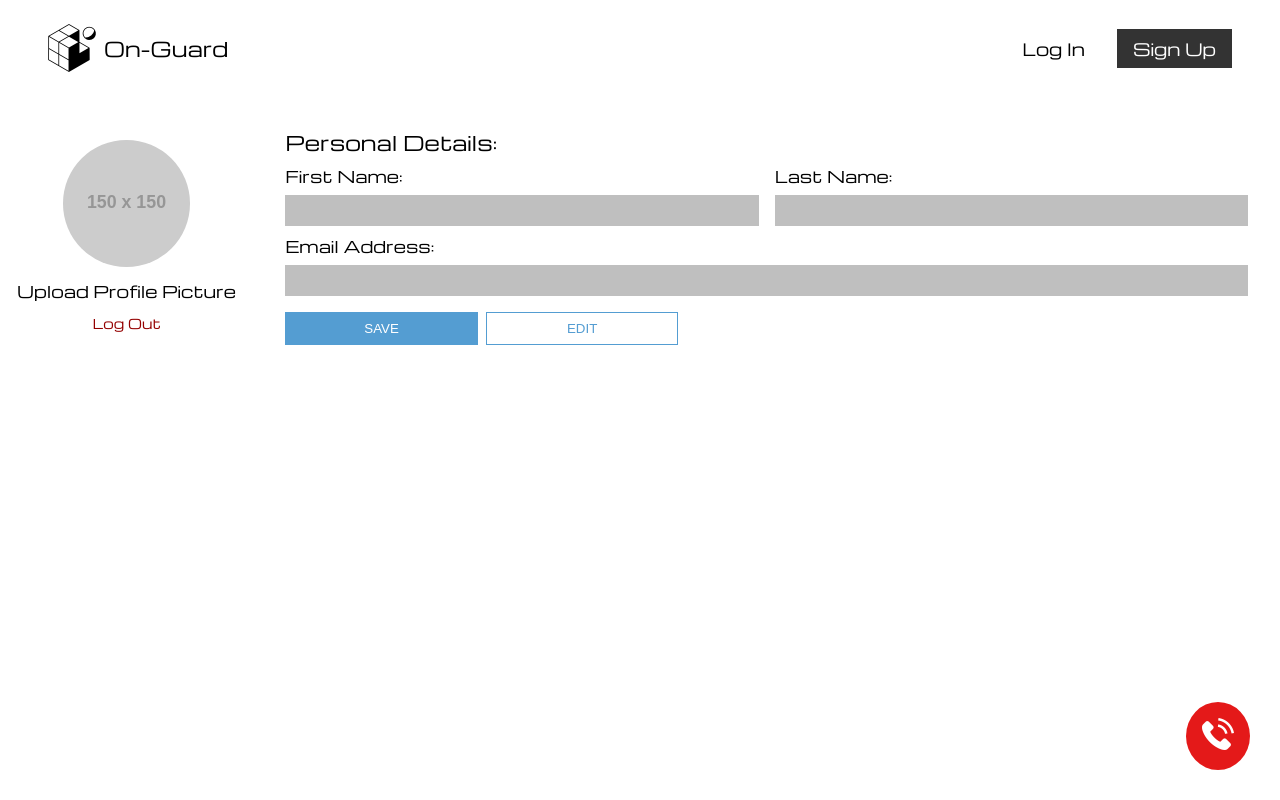
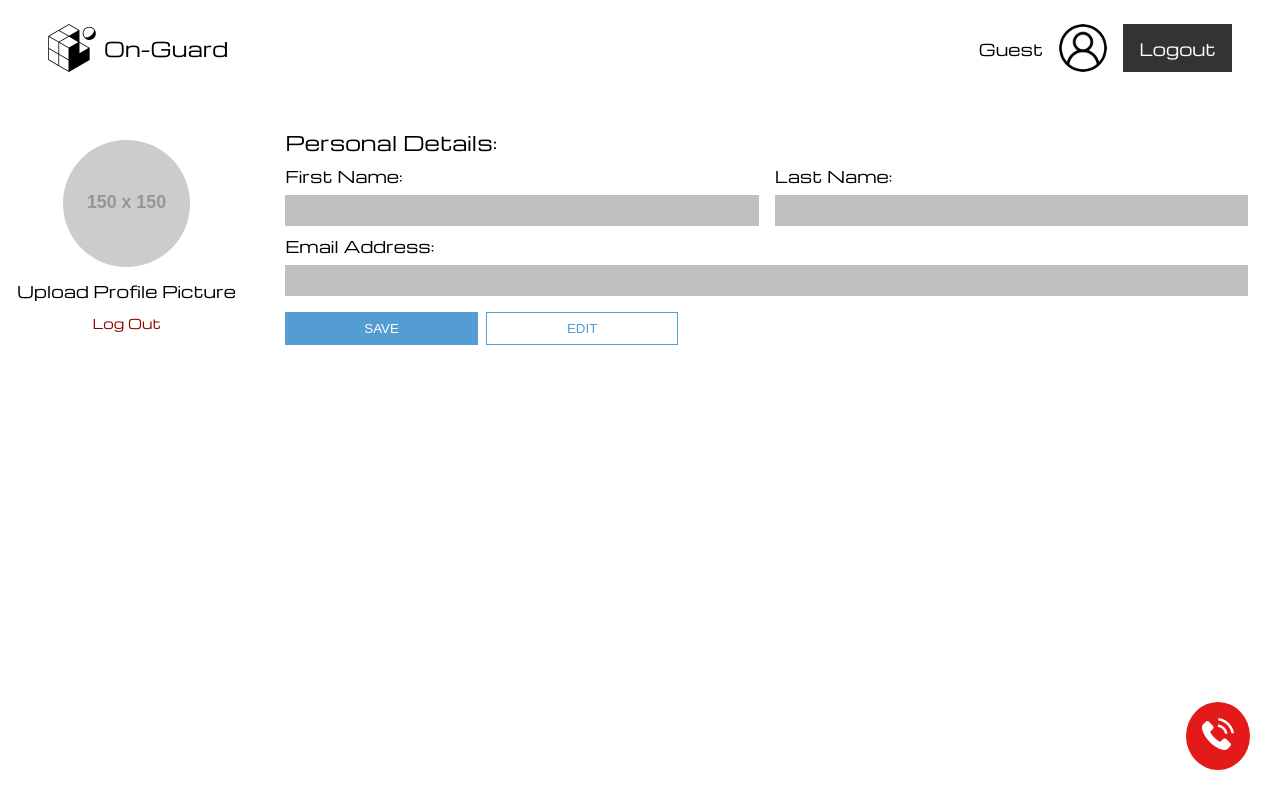
Before and after one commit to riandrei/onguard, a React (Vite) app: page /Profile in a window 1280 px wide. Built offline with nearby package versions, Linux system fonts and the light colour scheme; no server answers; the database is empty; sample sign-in values are in the browser's storage.

Commit message:
added more stuff

```diff
--- a/src/components/Nav.jsx
+++ b/src/components/Nav.jsx
@@ -3,7 +3,7 @@ import styles from "../css/Nav.module.css";
 import PropTypes from "prop-types";
 import { useEffect, useState } from "react";
 
-import { getAuth, onAuthStateChanged } from "firebase/auth";
+import { getAuth, onAuthStateChanged, signOut } from "firebase/auth";
 import { getFirestore, doc, getDoc } from "firebase/firestore";
 import Logo from "../assets/MainLogo.png";
 import DefaultProfile from "../assets/user.png";
@@ -13,6 +13,7 @@ const Nav = ({ isLogin, handleNavClick }) => {
   const location = useLocation();
   const [firstName, setFirstName] = useState("");
   const [userPhoto, setUserPhoto] = useState(DefaultProfile);
+  const [user, setUser] = useState(null);
 
   useEffect(() => {
     const auth = getAuth();
@@ -51,11 +52,22 @@ const Nav = ({ isLogin, handleNavClick }) => {
     };
 
     const unsubscribe = onAuthStateChanged(auth, (user) => {
+      setUser(user); // Store user state
       fetchUserData(user);
     });
 
     return () => unsubscribe();
   }, [location]);
+
+  const handleLogout = async () => {
+    const auth = getAuth();
+    try {
+      await signOut(auth);
+      navigate("/"); // Redirect to home after logout
+    } catch (error) {
+      console.error("Error logging out:", error);
+    }
+  };
 
   const isProfilePage = location.pathname === "/profile";
 
@@ -65,7 +77,10 @@ const Nav = ({ isLogin, handleNavClick }) => {
         <img src={Logo} alt="On-Guard Logo" />
         <span>On-Guard</span>
       </div>
-      {isLogin && !isProfilePage ? (
+
+      {user ? ( // If user is logged in, show profile and logout button
+        <div className={styles.Details}>
+          {!isProfilePage && (
             <div
               className={styles.Name}
               onClick={() => navigate("/profile")}
@@ -74,12 +89,15 @@ const Nav = ({ isLogin, handleNavClick }) => {
               <span>{firstName || "Guest"}</span>
               <img src={userPhoto} alt="User Profile" />
             </div>
-      ) : !isLogin && !isProfilePage ? (
+          )}
+          <button onClick={handleLogout}>Logout</button>
+        </div>
+      ) : !isProfilePage ? ( // If no user, show login/signup buttons
         <div className={styles.Details}>
           <button onClick={() => handleNavClick(2)}>Log In</button>
           <button onClick={() => handleNavClick(1)}>Sign Up</button>
         </div>
-      ) : null}{" "}
+      ) : null}
     </div>
   );
 };
```
Lines whose indentation alone changed are shown as unchanged.
